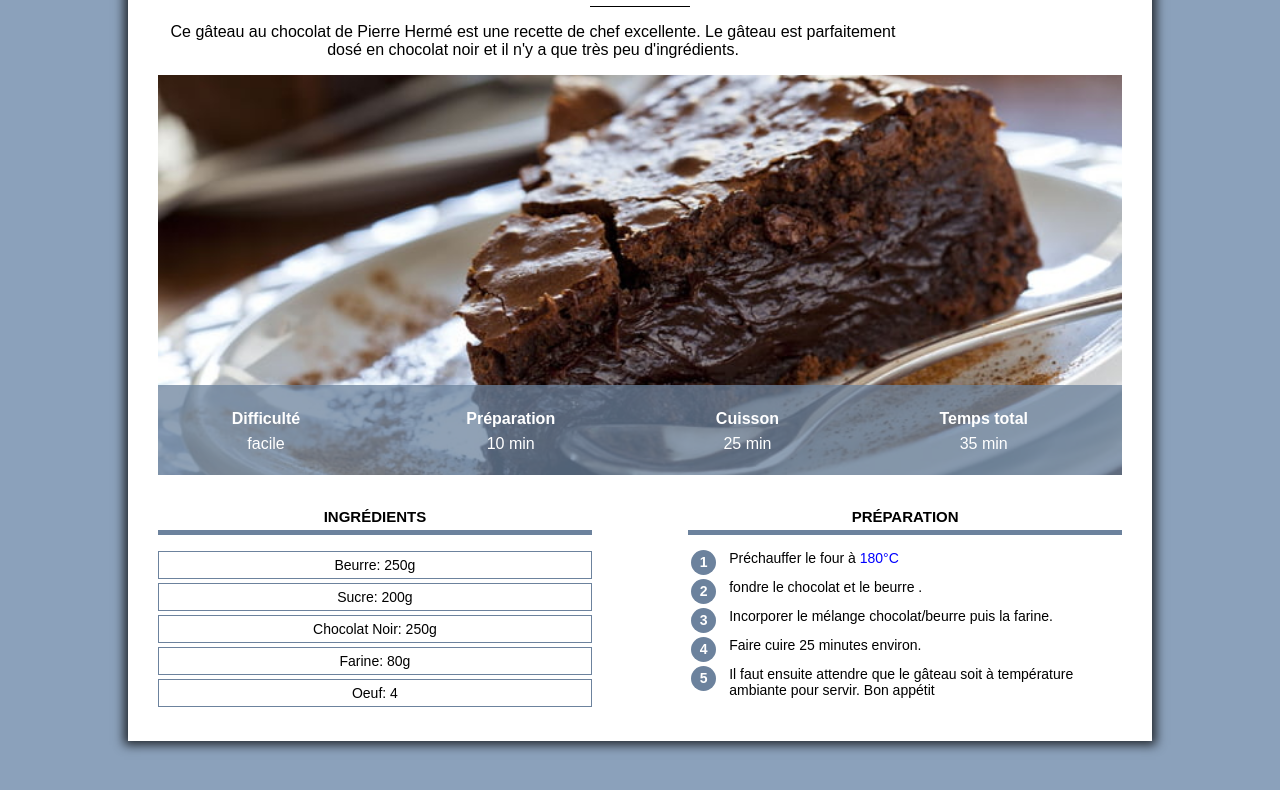
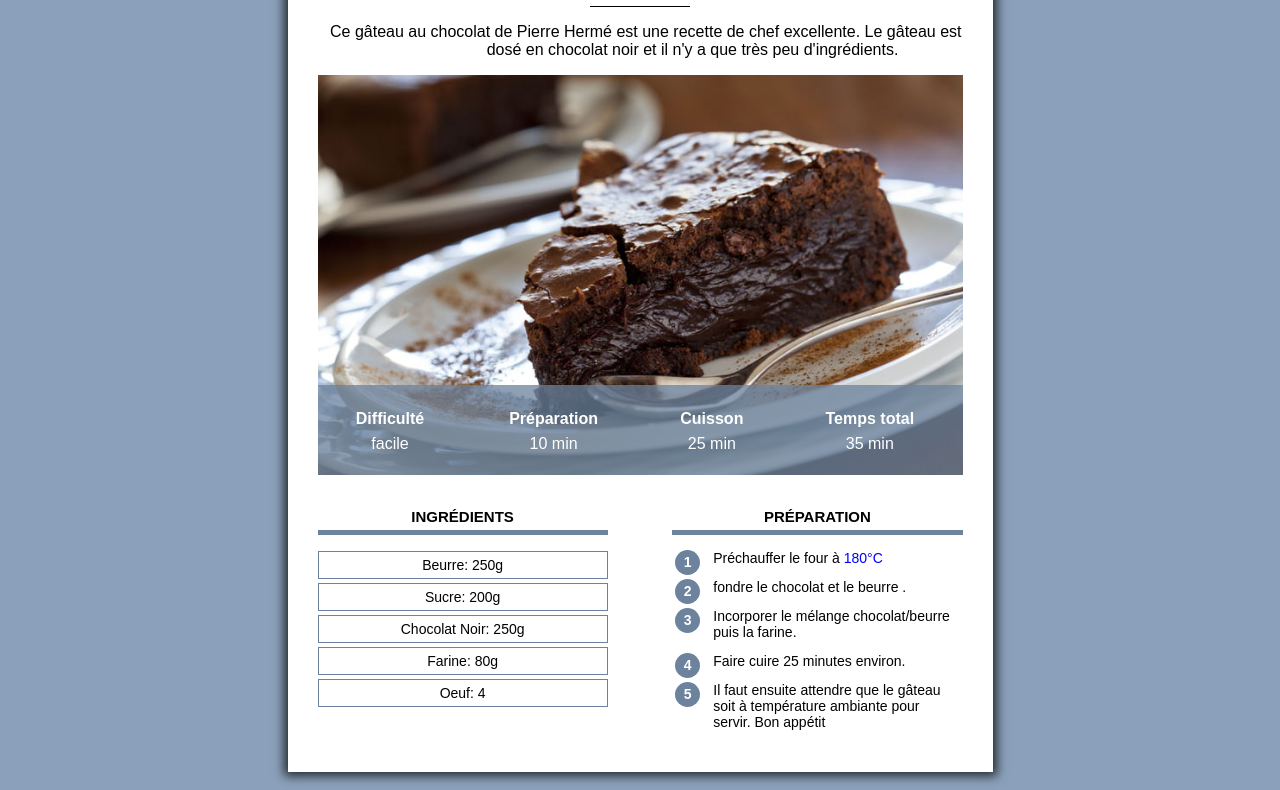
Before and after one commit to sidi021/cite_gateau, a plain HTML site: page index.html in a window 1280 px wide. Shown: the part 147-937 px from the top of the page. Drawn offline with Linux system fonts and the light colour scheme.

Commit message:
Add files via upload

```diff
--- a/gateau_CSS.css
+++ b/gateau_CSS.css
@@ -42,9 +42,8 @@ div.catagorie{
 
 div.contenu{
     background-color: white;
-    margin: 60px 10% 80px 10% ;
-    padding: 0px 30px 30px 30px;
-    min-width: 525px;
+    margin: 40px 8px 40px 8px ;
+    padding: 0px 8px 20px 8px;
     box-shadow: 0px 0px 10px 4px #000000C0;
     overflow: visible;
 
@@ -85,19 +84,19 @@ table.info{
     width: 100%;
     color: white;
     background-color: #6C829DC0;
-    height:90px;
+    height:50px;
 }
 
 table.info td {
     text-align: center;
-    font-size: 16px;
+    font-size: 12px;
     vertical-align: top;
 }
 
 table.info th {
 
     vertical-align: bottom;
-    font-size: 16px;
+    font-size: 14px;
     padding-bottom: 4px;
 }
 
@@ -116,7 +115,7 @@ img.info{
 
 div.colonne{
 
-    width: 45%;
+    width: 100%;
     margin-top: 20px;
 
 }
@@ -134,16 +133,11 @@ div.colonne1{
 
 
     display: inline-block;
-    margin-right: 10%;
+
 
 
 }
 
-div.colonne2{
-    float: right; /*met toi à droite */
-
-
-}
 
 div.ingredients p{
     border: 1px solid #6C829D ;
@@ -190,6 +184,74 @@ table.preparation td.preparation_etape{
 }
 
 
+/* Style pour ordinateur */
+@media only screen and (min-width: 768px) {
+
+    div.contenu{
+
+        min-width: 525px;
+        margin: 60px 10% 80px 10% ;
+        padding: 0px 30px 30px 30px;
+
+
+    }
+
+
+    table.info{
+
+        height:90px;
+    }
+
+    table.info th {
+        font-size: 16px;
+
+    }
+
+    table.info td {
+        text-align: center;
+        font-size: 16px;
+        vertical-align: top;
+    }
+
+
+    div.colonne{
+
+        width: 45%;
+
+    }
+
+
+    div.colonne1{
+        display: inline-block;
+        margin-right: 10%;
+
+    }
+
+    div.colonne2{
+
+
+        float: right; /*met toi à droite */
+
+
+    }
+
+
+
+
+}
+
+@media only screen and (min-width: 900px) {
+
+    div.contenu{
+
+        min-width: 525px;
+        margin-left: auto ;
+        margin-right: auto;
+        width: 645px;
+
+
+    }
+}
 /* Pour la méthode de ID
     p#catagorie(ou #catagorie ){
         background-color: black;
--- a/index.html
+++ b/index.html
@@ -3,6 +3,7 @@
     <head>
         <title> Page Gateau</title>
         <meta charset="UTF-8">
+        <meta name="viewport" content="width=device-width, initial-scale=1.0">
         <link rel="stylesheet" href="gateau_CSS.css">
     </head>
 
```
